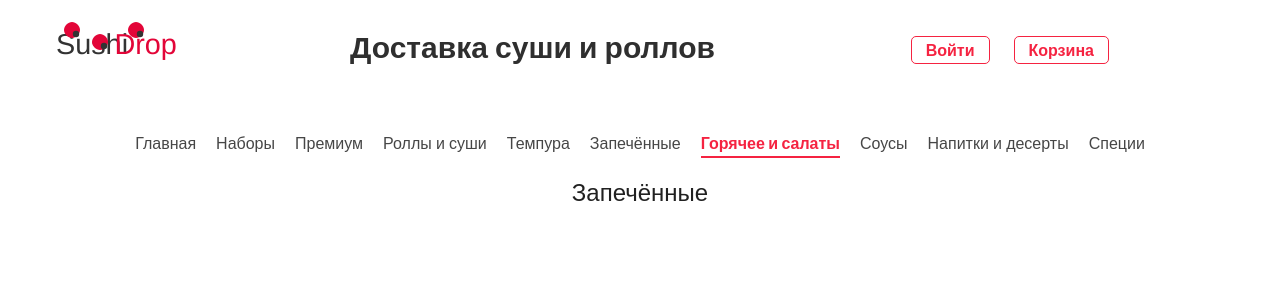
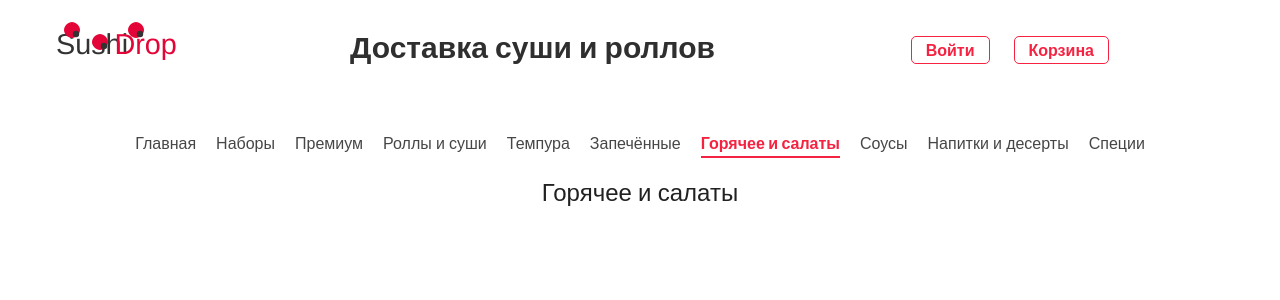
Before and after one commit to AliyaRazyapova/SushiDrop, a Vue app in the folder frontend/: page /goryachee-i-salaty in a window 1280 px wide. Shown: the top 300 px of the page. Built offline with nearby package versions, Linux system fonts and the light colour scheme.

Commit message:
[fix] GoryacheeISalatyPage

```diff
--- a/frontend/src/components/pages/GoryacheeISalatyPage.vue
+++ b/frontend/src/components/pages/GoryacheeISalatyPage.vue
@@ -1,9 +1,9 @@
 <template>
   <hea-der></hea-der>
   <category-list></category-list>
-  <div className="main">
-    <div className="title">
-      Запечённые
+  <div class="main">
+    <div class="title">
+      Горячее и салаты
     </div>
   </div>
 </template>
```
